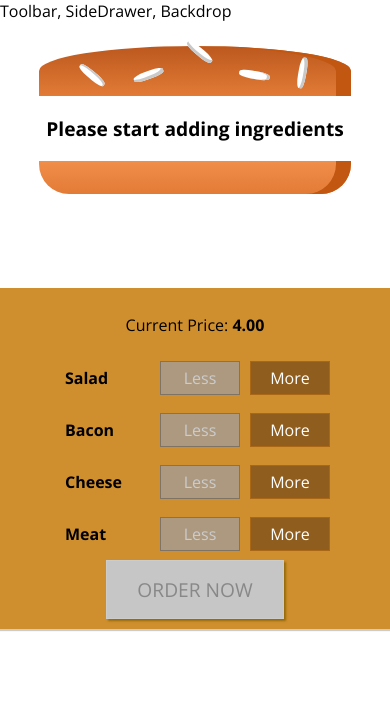
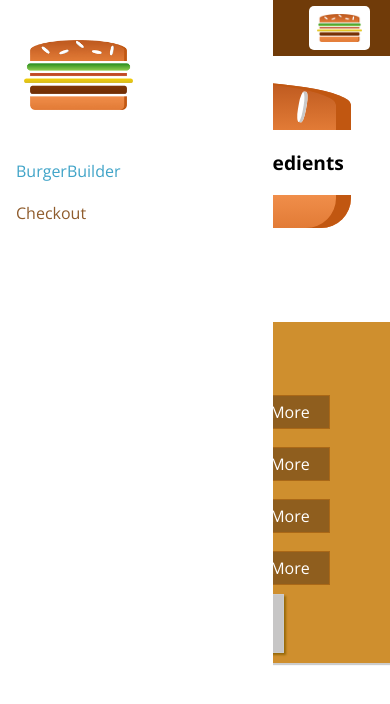
Before and after one commit to JoshuaManto/react-practice-burger-basics, a React (Create React App) app: page / in a window 390 px wide. Shown: the top 704 px of the page. Built offline with nearby package versions, Linux system fonts and the light colour scheme.

Commit message:
Created Navigation Items, Side Drawer, Toolbar, and Logo. Toolbar functional but incomplete. Screens adjustable for windows and phones.

```diff
--- a/src/components/Layout/Layout.js
+++ b/src/components/Layout/Layout.js
@@ -2,10 +2,14 @@ import React from 'react';
 
 import Aux from '../../hoc/Auxiliary/Auxiliary';
 import styles from './Layout.module.css';
+import Toolbar from '../Navigation/Toolbar/Toolbar';
+import SideDrawer from '../Navigation/SideDrawer/SideDrawer';
 
 const layout = props => (
   <Aux>
-    <div>Toolbar, SideDrawer, Backdrop</div>
+    {/* <div>Toolbar, SideDrawer, Backdrop</div> */}
+    <Toolbar />
+    <SideDrawer />
     <main className={styles.Content}>{props.children}</main>
   </Aux>
 );
--- a/src/components/Layout/Layout.module.css
+++ b/src/components/Layout/Layout.module.css
@@ -1,3 +1,3 @@
 .Content {
-  margin-top: 16px;
+  margin-top: 72px;
 }
--- /dev/null
+++ b/src/components/Logo/Logo.js
@@ -0,0 +1,16 @@
+import React from 'react';
+
+import burgerLogo from '../../assets/images/burger-logo.png';
+import styles from './Logo.module.css';
+
+const logo = props => (
+  /* First way to dynamically set height (check Toolbar.js for explanation) */
+  // <div className={styles.Logo} style={{ height: props.newHeight }}>
+
+  // Second way
+  <div className={styles.Logo}>
+    <img src={burgerLogo} alt="MyBurger" />
+  </div>
+);
+
+export default logo;
--- /dev/null
+++ b/src/components/Logo/Logo.module.css
@@ -0,0 +1,11 @@
+.Logo {
+  background-color: white;
+  padding: 8px;
+  height: 100%;
+  box-sizing: border-box;
+  border-radius: 5px;
+}
+
+.Logo img {
+  height: 100%;
+}
--- /dev/null
+++ b/src/components/Navigation/NavigationItems/NavigationItem/NavigationItem.js
@@ -0,0 +1,13 @@
+import React from 'react';
+
+import styles from './NavigationItem.module.css';
+
+const navigationItem = props => (
+  <li className={styles.NavigationItem}>
+    <a href={props.link} className={props.active ? styles.active : null}>
+      {props.children}
+    </a>
+  </li>
+);
+
+export default navigationItem;
--- /dev/null
+++ b/src/components/Navigation/NavigationItems/NavigationItem/NavigationItem.module.css
@@ -0,0 +1,45 @@
+.NavigationItem {
+  margin: 10px 0;
+  box-sizing: border-box;
+  display: block;
+  width: 100%;
+}
+
+.NavigationItem a {
+  color: #8f5c2c;
+  text-decoration: none;
+  width: 100%;
+  box-sizing: border-box;
+  display: block;
+}
+
+.NavigationItem a:hover,
+.NavigationItem a:active,
+.NavigationItem a.active {
+  color: #40a4c8;
+}
+
+@media (min-width: 500px) {
+  .NavigationItem {
+    margin: 0;
+    display: flex;
+    height: 100%;
+    width: auto;
+    align-items: center;
+  }
+
+  .NavigationItem a {
+    color: white;
+    height: 100%;
+    padding: 16px 10px;
+    border-bottom: 4px solid transparent;
+  }
+
+  .NavigationItem a:hover,
+  .NavigationItem a:active,
+  .NavigationItem a.active {
+    background-color: #8f5c2c;
+    border-bottom: 4px solid #40a4c8;
+    color: white;
+  }
+}
--- /dev/null
+++ b/src/components/Navigation/NavigationItems/NavigationItems.js
@@ -0,0 +1,15 @@
+import React from 'react';
+
+import styles from './NavigationItems.module.css';
+import NavigationItem from './NavigationItem/NavigationItem';
+
+const navigationItems = props => (
+  <ul className={styles.NavigationItems}>
+    <NavigationItem link="/" active>
+      BurgerBuilder
+    </NavigationItem>
+    <NavigationItem link="/">Checkout</NavigationItem>
+  </ul>
+);
+
+export default navigationItems;
--- /dev/null
+++ b/src/components/Navigation/NavigationItems/NavigationItems.module.css
@@ -0,0 +1,15 @@
+.NavigationItems {
+  margin: 0;
+  padding: 0;
+  list-style: none;
+  display: flex;
+  flex-flow: column;
+  align-items: center;
+  height: 100%;
+}
+
+@media (min-width: 500px) {
+  .NavigationItems {
+    flex-flow: row;
+  }
+}
--- /dev/null
+++ b/src/components/Navigation/SideDrawer/SideDrawer.js
@@ -0,0 +1,26 @@
+import React from 'react';
+
+import Logo from '../../Logo/Logo';
+import NavigationItems from '../NavigationItems/NavigationItems';
+import styles from './SideDrawer.module.css';
+
+const sideDrawer = props => {
+  // animation and stuff
+
+  return (
+    <div className={styles.SideDrawer}>
+      {/* First way to dynamically set height (check Toolbar.js for explanation) */}
+      {/* <Logo newHeight="11%" /> */}
+
+      {/* Second way */}
+      <div className={styles.Logo}>
+        <Logo />
+      </div>
+      <nav>
+        <NavigationItems />
+      </nav>
+    </div>
+  );
+};
+
+export default sideDrawer;
--- /dev/null
+++ b/src/components/Navigation/SideDrawer/SideDrawer.module.css
@@ -0,0 +1,32 @@
+.SideDrawer {
+  position: fixed;
+  width: 280px;
+  max-width: 70%;
+  height: 100%;
+  left: 0;
+  top: 0;
+  z-index: 200;
+  background-color: white;
+  padding: 32px 16px;
+  box-sizing: border-box;
+  transition: transform 0.3s ease-out;
+}
+
+@media (min-width: 500px) {
+  .SideDrawer {
+    display: none;
+  }
+}
+
+.Open {
+  transform: translateX(0);
+}
+
+.Close {
+  transform: translateX(-100%);
+}
+
+.Logo {
+  height: 11%;
+  margin-bottom: 32px;
+}
--- /dev/null
+++ b/src/components/Navigation/Toolbar/Toolbar.js
@@ -0,0 +1,25 @@
+import React from 'react';
+
+import styles from './Toolbar.module.css';
+
+import Logo from '../../Logo/Logo';
+import NavigationItems from '../NavigationItems/NavigationItems';
+
+const toolbar = props => (
+  <header className={styles.Toolbar}>
+    <div>Menu</div>
+    {/* 2 ways to to dynamically set height: */}
+    {/* first, to put "height" as props and let Logo.js set it to override the css class settings via inline styles*/}
+    {/* <Logo newHeight="80%" /> */}
+    {/* second, wrap in divs then add Logo css class. This is allowed because of css modules. Logo css class from Logo component and Logo css class from Toolbar and SideDrawer components will be converted to different names and will then be useable for each component*/}
+    <div className={styles.Logo}>
+      <Logo />
+    </div>
+
+    <nav className={styles.DesktopOnly}>
+      <NavigationItems />
+    </nav>
+  </header>
+);
+
+export default toolbar;
--- /dev/null
+++ b/src/components/Navigation/Toolbar/Toolbar.module.css
@@ -0,0 +1,28 @@
+.Toolbar {
+  height: 56px;
+  width: 100%;
+  position: fixed;
+  top: 0;
+  left: 0;
+  background-color: #703b09;
+  display: flex;
+  justify-content: space-between;
+  align-items: center;
+  padding: 0 20px;
+  box-sizing: border-box;
+  z-index: 90;
+}
+
+.Toolbar nav {
+  height: 100%;
+}
+
+.Logo {
+  height: 80%;
+}
+
+@media (max-width: 499px) {
+  .DesktopOnly {
+    display: none;
+  }
+}
```
Also changed, not shown: src/assets/images/burger-logo.png (added).
